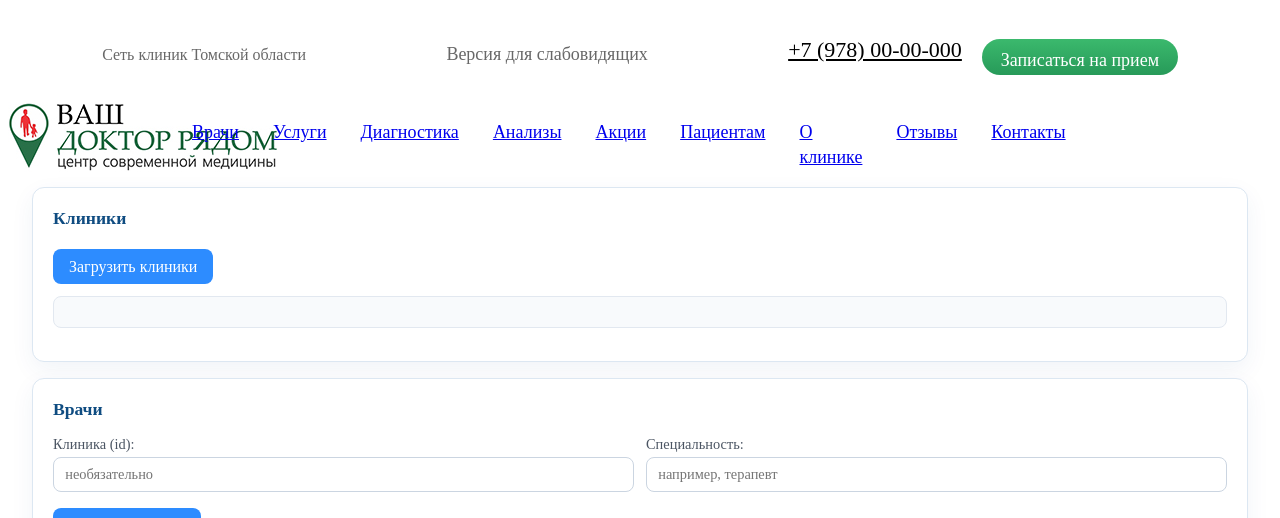
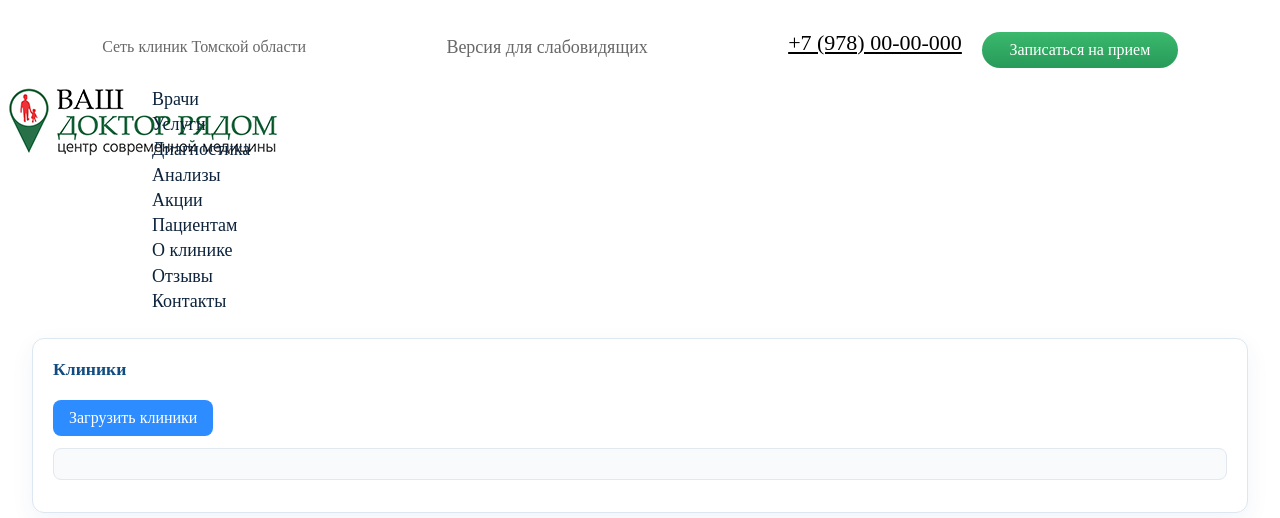
Before and after one commit to nm-backend/clinic, a Django app: page / in a window 1280 px wide. Shown: the top 518 px of the page. Run offline with Django 5.2, Linux system fonts and the light colour scheme.

Commit message:
change header

```diff
--- a/static/css/style.css
+++ b/static/css/style.css
@@ -102,19 +102,18 @@ header {
     /* angle: 0 deg; */
     /* opacity: 1; */
   }
-  .header_nav {
+  .header_nav a {
     display: flex;
-    gap: 34px;
-    width: 74px;
-    height: 25px;
+    align-items: center; /* Выравнивает логотип и ссылки по вертикали */
+    justify-content: space-between; /* Толкает логотип влево, а меню вправо */
+    width: 100%;
     font-family: Raleway;
     font-weight: 400;
-    font-style: Regular;
+    font-style: normal;
     font-size: 18px;
-    leading-trim: NONE;
     line-height: 140%;
-    letter-spacing: 0%;
     color: #0d233b;
+    text-decoration: none; /* Убирает подчеркивание */
   }
 }
 
--- a/templates/components/header.html
+++ b/templates/components/header.html
@@ -1,20 +1,18 @@
 <header>
-  <!-- Верхняя полоска с инфо -->
   <div class="header_topbar">
     <h1>Сеть клиник Томской области</h1>
-    <h2>Версия для слабовидящих<h2/>
+    <h2>Версия для слабовидящих</h2>
     <div class="header_social">
       <a class="header_phone" href="tel:+79780000000">+7 (978) 00-00-000</a>
       <button>Записаться на прием</button>
     </div>
   </div>
 
-  <!-- Навигация с логотипом -->
   <nav class="header_navbar">
     <a class="header_logo" href="/">
-      <img src="static\img\6fa4e09bdc18a460f722958684d333b5b55f8b08.png" alt="Ваш Доктор Рядом" />
+      <img src="static/img/6fa4e09bdc18a460f722958684d333b5b55f8b08.png" alt="Ваш Доктор Рядом" />
     </a>
-    <ul class="header_nav">
+    <div class="header_nav">
       <a href="#">Врачи</a>
       <a href="#">Услуги</a>
       <a href="#">Диагностика</a>
@@ -24,8 +22,6 @@
       <a href="#">О клинике</a>
       <a href="#">Отзывы</a>
       <a href="#">Контакты</a>
-
-      <!-- ... -->
-    </ul>
+    </div>
   </nav>
 </header>
```
